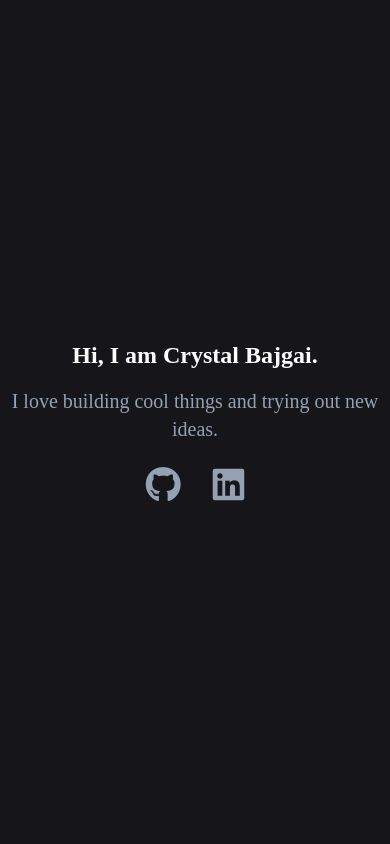
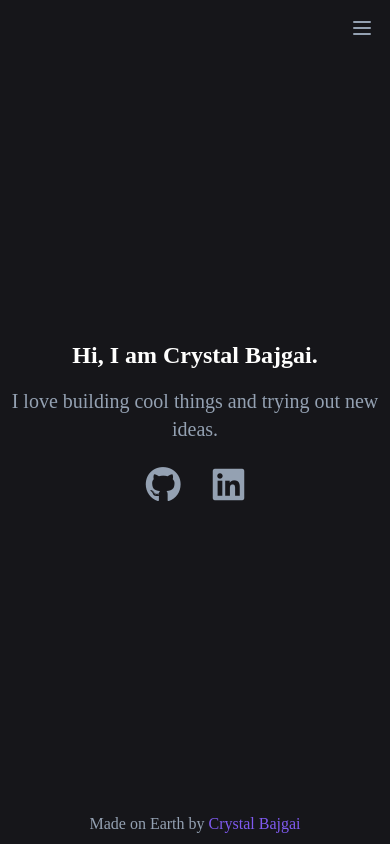
Before and after one commit to lattisse/portfolio, a SvelteKit app: page / in a window 390 px wide. Built offline with nearby package versions, Linux system fonts and the light colour scheme; a web font is replaced by a local one.

Commit message:
Added footer and navbar.

```diff
--- a/src/app.css
+++ b/src/app.css
@@ -6,6 +6,7 @@
 	--color-heading: #fffffe;
 	--color-paragraph: #94a1b2;
 	--color-highlight: #7f5af0;
+  --color-bg: #16161a;
 }
 
 @layer base {
--- /dev/null
+++ b/src/lib/components/Footer.svelte
@@ -0,0 +1,22 @@
+<script lang="ts">
+	let isMobile = $state(false);
+
+	function checkMobile() {
+		isMobile = window.innerWidth < 768;
+	}
+
+	$effect(() => {
+		if (typeof window !== 'undefined') {
+			checkMobile();
+			window.addEventListener('resize', checkMobile);
+
+			return () => {
+				window.removeEventListener('resize', checkMobile);
+			};
+		}
+	});
+</script>
+
+<footer class = {`fixed bottom-0 font-medium md:text-xl ${isMobile ? 'left-1/2 transform -translate-x-1/2 pb-2' : 'left-0 p-6'}`}>
+    <p class="text-paragraph whitespace-nowrap">Made on Earth by <span class="text-highlight">Crystal Bajgai</span></p>
+</footer>
--- /dev/null
+++ b/src/lib/components/Navbar.svelte
@@ -0,0 +1,102 @@
+<script lang="ts">
+	let isMenuOpen = $state(false);
+	let isMobile = $state(false);
+
+	function toggleMenu() {
+		isMenuOpen = !isMenuOpen;
+		// toggle body scroll
+		if (isMenuOpen) {
+			document.body.style.overflow = 'hidden';
+		} else {
+			document.body.style.overflow = '';
+		}
+	}
+
+	function checkMobile() {
+		isMobile = window.innerWidth <= 768;
+
+		// resets body overflow when window is resized to desktop view when menu is open
+		if (!isMobile && isMenuOpen) {
+			isMenuOpen = false;
+			document.body.style.overflow = '';
+		}
+	}
+
+	$effect(() => {
+		if (typeof window !== 'undefined') {
+			checkMobile();
+			window.addEventListener('resize', checkMobile);
+
+			return () => {
+				window.removeEventListener('resize', checkMobile);
+				document.body.style.overflow = '';
+			};
+		}
+	});
+</script>
+
+<nav class={`fixed z-50 ${isMobile ? 'top-0 right-0 p-4' : 'right-0 bottom-0 p-6'}`}>
+	<!--Mobile Hamburger Button-->
+	{#if isMobile}
+		<button
+			class="text-paragraph hover:text-heading relative z-50 focus:outline-none"
+			onclick={toggleMenu}
+			aria-label="Toggle Menu"
+		>
+			<!--Hamburger Icon-->
+			{#if !isMenuOpen}
+				<svg
+					xmlns="http://www.w3.org/2000/svg"
+					class="h-6 w-6"
+					fill="none"
+					viewBox="0 0 24 24"
+					stroke="currentColor"
+				>
+					<path
+						stroke-linecap="round"
+						stroke-linejoin="round"
+						stroke-width="2"
+						d="M4 6h16M4 12h16M4 18h16"
+					/>
+				</svg>
+				<!-- Close Icon -->
+			{:else}
+				<svg
+					xmlns="http://www.w3.org/2000/svg"
+					class="h-6 w-6"
+					fill="none"
+					viewBox="0 0 24 24"
+					stroke="currentColor"
+				>
+					<path
+						stroke-linecap="round"
+						stroke-linejoin="round"
+						stroke-width="2"
+						d="M6 18L18 6M6 6l12 12"
+					/>
+				</svg>
+			{/if}
+		</button>
+
+		<!--Mobile Nav Menu-->
+		<div
+			class={`bg-bg fixed inset-0 z-40 flex flex-col items-center justify-center font-medium transition-all duration-200 ease-in-out ${isMenuOpen ? 'visible opacity-100' : 'invisible opacity-0'}`}
+		>
+			<div
+				class={`text-paragraph flex flex-col items-center space-y-12 text-2xl transition-transform duration-200 ease-in-out ${isMenuOpen ? 'translate-y-0' : 'translate-y-10'}`}
+			>
+				<a href="/" class="" onclick={toggleMenu}> Home </a>
+				<a href="/projects" onclick={toggleMenu}> Projects </a>
+				<a href="/blog" onclick={toggleMenu}> Blog </a>
+				<a href="/contacts" onclick={toggleMenu}> Contacts </a>
+			</div>
+		</div>
+	{:else}
+		<div class="text-paragraph flex space-x-6 text-xl font-medium">
+			<a href="/" class="hover:text-heading">Home</a>
+			<a href="/projects" class="hover:text-heading">Projects</a>
+			<a href="/blog" class="hover:text-heading">Blog</a>
+			<a href="/contacts" class="hover:text-heading">Contact</a>
+		</div>
+	{/if}
+</nav>
--- a/src/routes/+layout.svelte
+++ b/src/routes/+layout.svelte
@@ -1,6 +1,31 @@
 <script lang="ts">
 	import '../app.css';
+	import Navbar from '$lib/components/Navbar.svelte';
+	import Footer from '$lib/components/Footer.svelte';
+
 	let { children } = $props();
+	let isLoading = $state(true); // Initially true to show loader
+
+	$effect(() => {
+		// Wait for the browser to finish rendering (hydration)
+		requestAnimationFrame(() => {
+			isLoading = false; // Hide loader once Svelte has hydrated
+		});
+	});
 </script>
 
-{@render children()}
+{#if isLoading}
+	<!-- Loading Screen -->
+	<div class="flex h-screen items-center justify-center">
+		<div
+			class="h-12 w-12 animate-spin rounded-full border-4 border-paragraph border-t-transparent"
+		></div>
+	</div>
+{:else}
+	<!-- Main Content -->
+	<div class="relative min-h-dvh">
+		<Navbar />
+		{@render children()}
+		<Footer />
+	</div>
+{/if}
--- a/src/routes/+page.svelte
+++ b/src/routes/+page.svelte
@@ -1,20 +1,17 @@
-<div class="flex min-h-screen items-center justify-center">
+<div class="flex min-h-dvh items-center justify-center">
 	<section id="main">
-		<h1 class="text-heading text-center text-2xl font-bold md:text-6xl mx-2 2xl:text-8xl">
+		<h1 class="text-heading mx-2 text-center text-2xl font-bold md:text-6xl 2xl:text-8xl">
 			Hi, I am Crystal Bajgai.
 		</h1>
-		<p class="text-paragraph mt-4 2xl:mt-6 text-center text-xl font-medium md:text-4xl mx-2 2xl:text-6xl">
+		<p
+			class="text-paragraph mx-2 mt-4 text-center text-xl font-medium md:text-4xl 2xl:mt-6 2xl:text-6xl"
+		>
 			I love building cool things and trying out new ideas.
 		</p>
 		<div class="mt-6 flex flex-row justify-center space-x-8 md:space-x-10 2xl:mt-8 2xl:space-x-12">
 			<!--github-->
-			<a
-				href="https://github.com/crystalbajgai"
-				aria-label="github icon"
-				target="_blank"
-				class=""
-			>
-				<i class="fa-brands fa-github text-4xl md:text-6xl text-paragraph hover:text-heading"></i>
+			<a href="https://github.com/crystalbajgai" aria-label="github icon" target="_blank" class="">
+				<i class="fa-brands fa-github text-paragraph hover:text-heading text-4xl md:text-6xl"></i>
 			</a>
 			<!--linkedin-->
 			<a
@@ -23,7 +20,7 @@
 				target="_blank"
 				class=""
 			>
-				<i class="fa-brands fa-linkedin text-4xl md:text-6xl text-paragraph hover:text-heading"></i>
+				<i class="fa-brands fa-linkedin text-paragraph hover:text-heading text-4xl md:text-6xl"></i>
 			</a>
 		</div>
 	</section>
```
